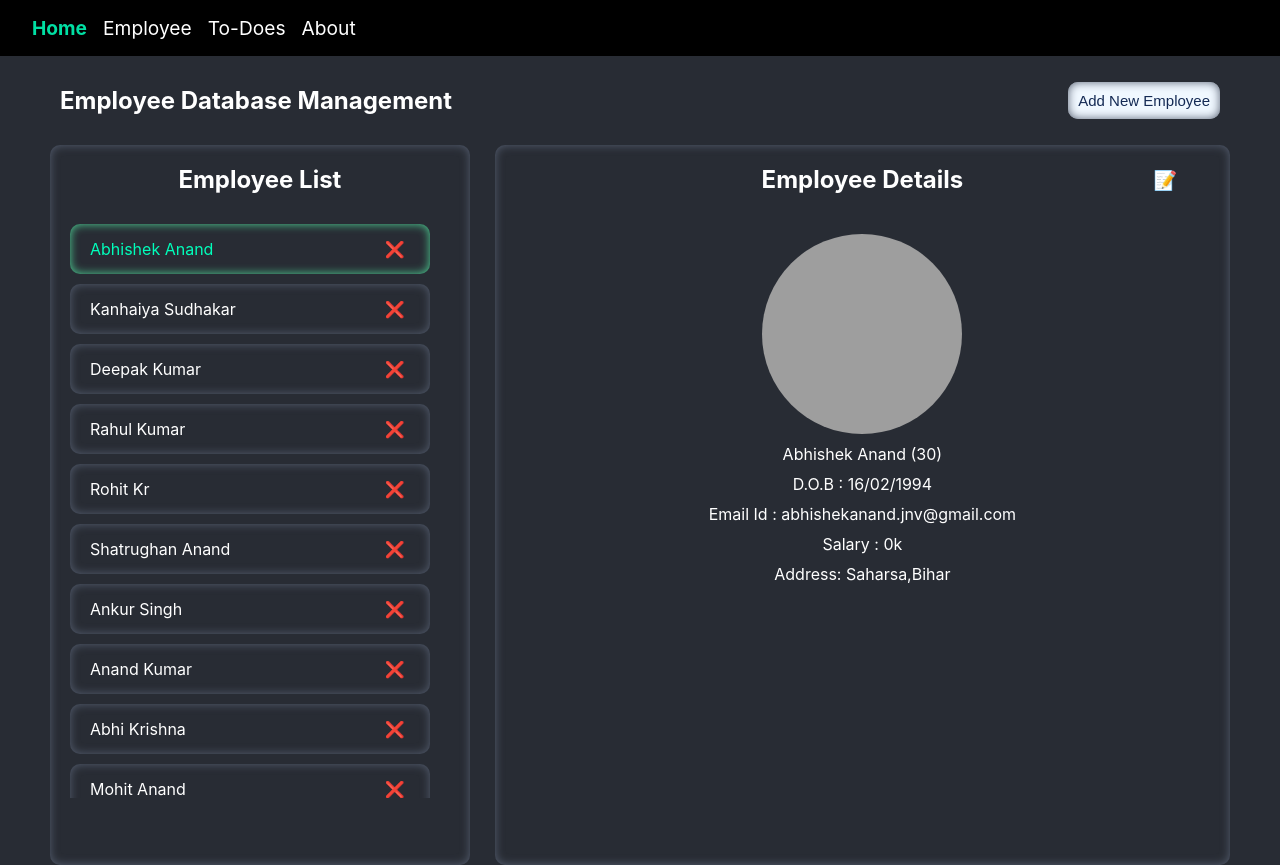
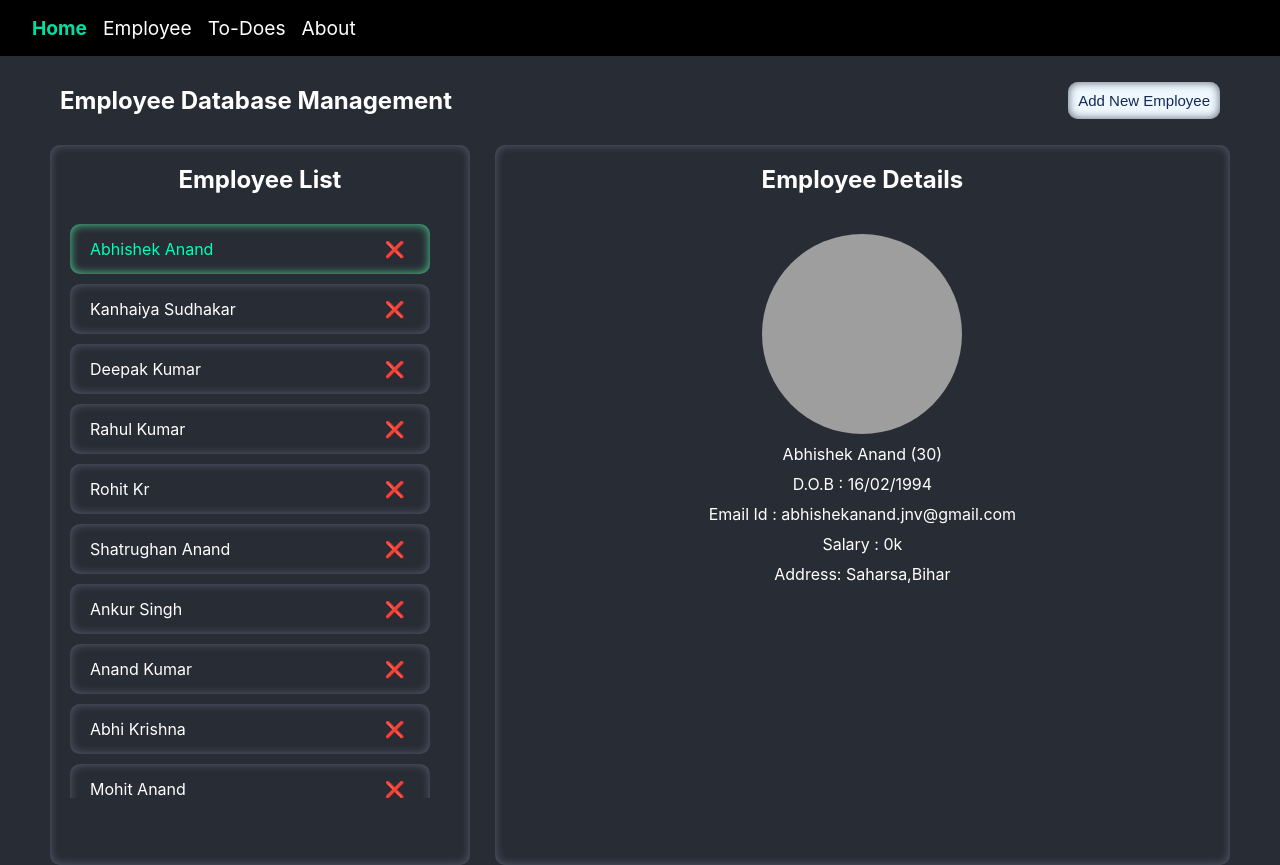
Before and after one commit to Abhishek4055/Management-System, a React (Create React App) app: page / in a window 1280 px wide. Built offline with nearby package versions, Linux system fonts and the light colour scheme; grey boxes are pictures that could not be loaded.

Commit message:
add custom hooks for api calls with axios, loading and change in code

```diff
--- a/package.json
+++ b/package.json
@@ -7,6 +7,7 @@
     "@testing-library/react": "^13.4.0",
     "@testing-library/user-event": "^13.5.0",
     "@types/react-beautiful-dnd": "^13.1.8",
+    "axios": "^1.7.9",
     "react": "^18.3.1",
     "react-beautiful-dnd": "^13.1.1",
     "react-dom": "^18.3.1",
--- a/src/App.tsx
+++ b/src/App.tsx
@@ -3,6 +3,7 @@ import HeaderComp from "./Component/navPages/header";
 import { createBrowserRouter, Outlet, RouterProvider } from "react-router-dom";
 import "./App.scss";
 import LoadingPage from "./Component/utils/LoadingPage";
+import styled from "styled-components";
 
 // Lazy-loaded components
 const Home = lazy(() => import("./Component/navPages/Home"));
@@ -23,6 +24,12 @@ const ErrorPage: React.FC<{ message: string }> = ({ message }) => (
   </>
 );
 
+const LoadingContainer = styled.div`
+  height: 100vh;
+  display: flex;
+  justify-content: center;
+  align-items: center;
+`;
 // Routes configuration
 const route = createBrowserRouter([
   {
@@ -40,7 +47,13 @@ const route = createBrowserRouter([
       {
         index: true,
         element: (
-          <Suspense fallback={<LoadingPage message="Loading" />}>
+          <Suspense
+            fallback={
+              <LoadingContainer>
+                <LoadingPage />
+              </LoadingContainer>
+            }
+          >
             <EmployeeDetabaseIndex />
           </Suspense>
         ),
@@ -48,7 +61,13 @@ const route = createBrowserRouter([
       {
         path: "home",
         element: (
-          <Suspense fallback={<LoadingPage message="Loading" />}>
+          <Suspense
+            fallback={
+              <LoadingContainer>
+                <LoadingPage />
+              </LoadingContainer>
+            }
+          >
             <Home />
           </Suspense>
         ),
@@ -57,7 +76,13 @@ const route = createBrowserRouter([
       {
         path: "order_summary",
         element: (
-          <Suspense fallback={<LoadingPage message="Loading" />}>
+          <Suspense
+            fallback={
+              <LoadingContainer>
+                <LoadingPage />
+              </LoadingContainer>
+            }
+          >
             <OrderSummery />
           </Suspense>
         ),
@@ -66,7 +91,13 @@ const route = createBrowserRouter([
       {
         path: "toDoes",
         element: (
-          <Suspense fallback={<LoadingPage message="Loading" />}>
+          <Suspense
+            fallback={
+              <LoadingContainer>
+                <LoadingPage />
+              </LoadingContainer>
+            }
+          >
             <ToDoes />
           </Suspense>
         ),
@@ -75,7 +106,13 @@ const route = createBrowserRouter([
       {
         path: "employeeDatabese",
         element: (
-          <Suspense fallback={<LoadingPage message="Loading" />}>
+          <Suspense
+            fallback={
+              <LoadingContainer>
+                <LoadingPage />
+              </LoadingContainer>
+            }
+          >
             <EmployeeDetabaseIndex />
           </Suspense>
         ),
@@ -84,7 +121,13 @@ const route = createBrowserRouter([
       {
         path: "about",
         element: (
-          <Suspense fallback={<LoadingPage message="Loading" />}>
+          <Suspense
+            fallback={
+              <LoadingContainer>
+                <LoadingPage />
+              </LoadingContainer>
+            }
+          >
             <About />
           </Suspense>
         ),
--- /dev/null
+++ b/src/Component/customHooks/axiosApiCall.tsx
@@ -0,0 +1,39 @@
+import axios, { AxiosRequestConfig } from "axios";
+import { useEffect, useState } from "react";
+
+interface AxiosModule {
+  url: string;
+  config?: AxiosRequestConfig; // Use AxiosRequestConfig for proper type definition
+}
+
+const useAxios = ({ url, config = {} }: AxiosModule) => {
+  const [data, setData] = useState<any>(null); // Change [] to null (empty response)
+  const [isLoading, setIsLoading] = useState<boolean>(false);
+  const [error, setError] = useState<string | null>(null);
+
+  const getData = async () => {
+    setIsLoading(true);
+    setError(null);
+    try {
+      const response = await axios({ url, ...config });
+      setData(response.data);
+    } catch (err: unknown) {
+      if (axios.isAxiosError(err)) {
+        setError(err.response?.data?.message || "An error occurred");
+      } else {
+        setError("An unknown error occurred");
+      }
+    } finally {
+      setIsLoading(false);
+    }
+  };
+
+  useEffect(() => {
+    if (!url) return;
+    getData();
+  }, [url]); // Avoid using `config` as a dependency to prevent infinite loop
+
+  return { data, isLoading, error };
+};
+
+export default useAxios;
--- a/src/Component/pages/EmployeeDatabase/EmployeeDetabaseIndex.tsx
+++ b/src/Component/pages/EmployeeDatabase/EmployeeDetabaseIndex.tsx
@@ -1,4 +1,5 @@
 import React, { useCallback, useEffect, useState } from "react";
+import useAxios from "../../customHooks/axiosApiCall";
 import styled from "styled-components";
 import EmployeeList from "./EmployeeList";
 import { EmployeeListModel } from "../../modal";
@@ -6,6 +7,9 @@ import EmployeeDetails from "./EmployeeDetails";
 import EmployeeIForm from "./EmployeeIForm";
 
 const EmployeeDetabaseIndex = () => {
+  const { data, isLoading } = useAxios({
+    url: "../../../.././data.json",
+  });
   const [employeeList, setEmployeeList] = useState<EmployeeListModel[]>([]);
   const [employee, setEmployee] = useState<EmployeeListModel | null>(null);
   const [activeEmployee, setActiveEmployee] = useState<number | undefined>(0);
@@ -23,15 +27,12 @@ const EmployeeDetabaseIndex = () => {
     setIsEdit(false);
   };
 
-  const getEmployeeList = async () => {
-    try {
-      const response = await fetch("../../../.././data.json");
-      const data = await response.json();
+  // get Employee list data
+  useEffect(() => {
+    if (data) {
       setEmployeeList(data);
-    } catch (e) {
-      console.log(e);
     }
-  };
+  }, [data]);
 
   const employeeItemHandler = useCallback(
     (e: any) => {
@@ -54,10 +55,6 @@ const EmployeeDetabaseIndex = () => {
     },
     [employeeList]
   );
-
-  useEffect(() => {
-    getEmployeeList();
-  }, []);
 
   useEffect(() => {
     let setOfId = new Set();
@@ -122,12 +119,13 @@ const EmployeeDetabaseIndex = () => {
 
       <Container>
         <EmployeeList
-          // employee={employee}
+          isLoading={isLoading}
           activeEmployee={activeEmployee}
           employeeList={employeeList}
           employeeItemHandler={employeeItemHandler}
         />
         <EmployeeDetails
+          isLoading={isLoading}
           employee={employee}
           detailsEditHandler={detailsEditHandler}
         />
@@ -189,7 +187,7 @@ const StypledButton = styled.button`
 `;
 
 const Container = styled.div`
-  padding: 0px 50px;
+  padding: 0px 50px 25px 50px;
   display: flex;
   align-items: flex-start;
   justify-content: center;
--- a/src/Component/pages/EmployeeDatabase/EmployeeDetails.tsx
+++ b/src/Component/pages/EmployeeDatabase/EmployeeDetails.tsx
@@ -1,22 +1,27 @@
 import React from "react";
 import { EmployeeListModel } from "../../modal";
 import styled from "styled-components";
+import LoadingPage from "../../utils/LoadingPage";
 
 function EmployeeDetails(props: {
   employee: EmployeeListModel | null;
   detailsEditHandler: (employee: EmployeeListModel | null) => void;
+  isLoading: boolean;
 }) {
-  const { employee, detailsEditHandler } = props;
+  const { employee, detailsEditHandler, isLoading } = props;
 
   return (
     <DetailsContainer className="employee__details" employee={employee}>
       <DetailsHeader>
         <h2 className="employee__details--header">Employee Details</h2>
-        {employee?.id && (
+        {isLoading && employee?.id && (
           <EditIcon onClick={() => detailsEditHandler(employee)}>📝</EditIcon>
         )}
       </DetailsHeader>
-      {employee?.id && (
+      {isLoading ? (
+        <LoadingPage />
+      ) : (
+        employee?.id && (
           <DetailContent>
             <img
               className="employee__details--image"
@@ -41,6 +46,7 @@ function EmployeeDetails(props: {
               Address: {employee.address}
             </span>
           </DetailContent>
+        )
       )}
     </DetailsContainer>
   );
@@ -67,7 +73,7 @@ const DetailsContainer = styled.div<DetailsStyledContainer>`
     width: 100%;
     min-height: auto;
     max-height: max-content;
-    padding: 0 15px;
+    padding: 0 20px;
   }
 
   .employee__details--header {
--- a/src/Component/pages/EmployeeDatabase/EmployeeList.tsx
+++ b/src/Component/pages/EmployeeDatabase/EmployeeList.tsx
@@ -1,18 +1,26 @@
 import React from "react";
 import { EmployeeListModel } from "../../modal";
 import styled from "styled-components";
+import LoadingPage from "../../utils/LoadingPage";
 // import { AiFillDelete } from "react-icons/ai";
 
 function EmployeeList(props: {
-  // employee: EmployeeListModel;
   activeEmployee: number | undefined;
   employeeList: EmployeeListModel[];
   employeeItemHandler: any;
+  isLoading?: boolean;
 }) {
-  const { employeeList, employeeItemHandler, activeEmployee } = props;
+  const { employeeList, employeeItemHandler, activeEmployee, isLoading } =
+    props;
   return (
     <ListContainer employeeList={employeeList}>
+      <ListHeader>
         <h2 className="employee__list--header">Employee List</h2>
+      </ListHeader>
+
+      {isLoading ? (
+        <LoadingPage />
+      ) : (
         <List onClick={employeeItemHandler} id="id" employeeList={employeeList}>
           {employeeList?.map((item) => (
             <div
@@ -38,6 +46,7 @@ function EmployeeList(props: {
             </div>
           ))}
         </List>
+      )}
     </ListContainer>
   );
 }
@@ -70,6 +79,16 @@ const ListContainer = styled.div<ListStyledContainer>`
   }
 `;
 
+const ListHeader = styled.header`
+  display: flex;
+  align-items: center;
+  justify-content: center;
+  /* position: relative; */
+
+  @media (max-width: 480px) {
+    /* justify-content: flex-start; */
+  }
+`;
 const List = styled.div<ListStyledContainer>`
   width: 100%;
   min-height: ${({ employeeList }) => (employeeList.length ? "73vh" : "auto")};
--- a/src/Component/utils/LoadingPage.tsx
+++ b/src/Component/utils/LoadingPage.tsx
@@ -1,27 +1,18 @@
 import React from "react";
 import styled, { keyframes } from "styled-components";
 
-const LoadingPage: React.FC<{ message?: string }> = ({ message }) => (
-  <LoadingContainer>
-    {message && (
+const LoadingPage: React.FC = () => (
+  // <LoadingContainer>
   <h2>
-        {message}
+    Loading
     <AnimatedDots>
       <Dot>.</Dot>
       <Dot delay="0.2s">.</Dot>
       <Dot delay="0.4s">.</Dot>
     </AnimatedDots>
   </h2>
-    )}
-  </LoadingContainer>
+  // </LoadingContainer>
 );
-
-const LoadingContainer = styled.div`
-  height: 100vh;
-  display: flex;
-  justify-content: center;
-  align-items: center;
-`;
 
 // Keyframe animation for dot color
 const dotBlink = keyframes`
```
Also changed, not shown: 1 other file (tests, documents, lock files or other folders). Lines whose indentation alone changed are shown as unchanged.
